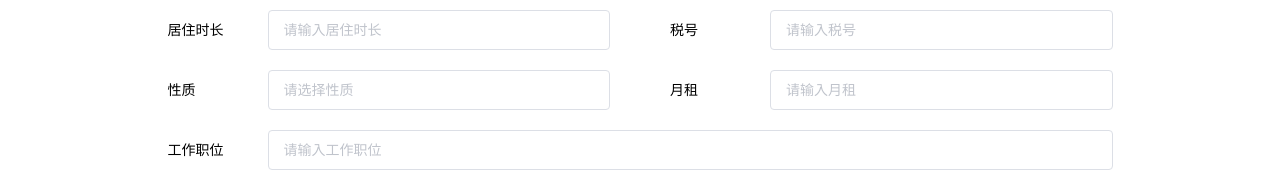
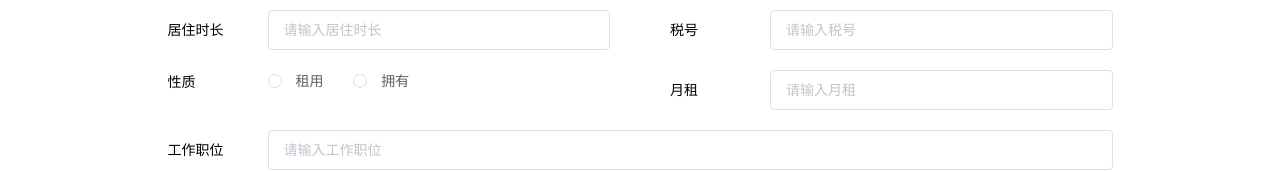
Before and after one commit to BadWaka/hundreds-of-cars, a Vue app: page /#/loanapplication in a window 1280 px wide. Shown: the part 440-612 px from the top of the page. Built offline with nearby package versions, Linux system fonts and the light colour scheme; a small style sheet from the web is missing.

Commit message:
radio；省市信息

```diff
--- a/package.json
+++ b/package.json
@@ -15,6 +15,7 @@
   },
   "dependencies": {
     "axios": "^0.17.0",
+    "china-division": "^1.3.2",
     "element-ui": "^2.0.3",
     "vue": "^2.5.2",
     "vue-router": "^3.0.1"
--- a/src/containers/LoanApplication/LoanApplication.vue
+++ b/src/containers/LoanApplication/LoanApplication.vue
@@ -33,6 +33,16 @@
           v-model="form[item2.formName]"
           :placeholder="item2.placeholder">
         </el-cascader>
+        <!--单选框-->
+        <el-radio-group
+          v-if="item2.formType === 'radio'"
+          v-model="form[item2.formName]">
+          <el-radio
+            v-for="(item3, index3) in item2.options"
+            :label="item3.text">
+            {{item3.text}}
+          </el-radio>
+        </el-radio-group>
       </el-col>
     </el-row>
     <div class="button-row c-flex">
@@ -180,8 +190,16 @@
               {
                 formName: 'nature',
                 formText: '性质',
-                formType: 'input',
-                placeholder: '请选择性质'
+                formType: 'radio',
+                placeholder: '请选择性质',
+                options: [
+                  {
+                    text: '租用'
+                  },
+                  {
+                    text: '拥有'
+                  }
+                ]
               },
               {
                 formName: 'monthlyRent',
```
